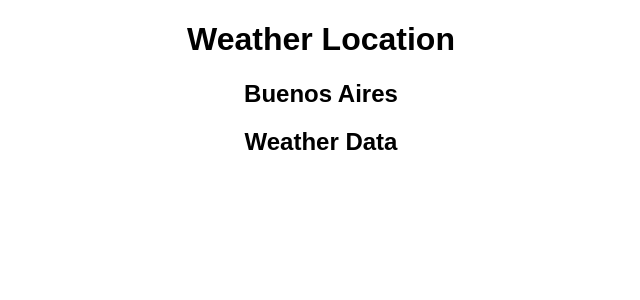
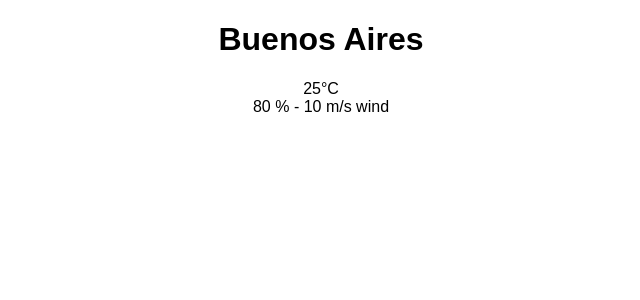
Before and after one commit to Velamy/weather-app, a React (Create React App) app in the folder weather-app/: page / in a window 1280 px wide. Shown: the top 300 px of the page, without its empty margins (319-959 px from the left). Built offline with nearby package versions, Linux system fonts and the light colour scheme.

Commit message:
version 0.0.2.2 uso del templte string y de parametros en los componentes

```diff
--- a/weather-app/src/components/Location.js
+++ b/weather-app/src/components/Location.js
@@ -1,7 +1,13 @@
 import React from 'react';
 
-const Location = () => (
-  <div><h2> Buenos Aires </h2></div>
-);
+const Location = (props) => {
+  console.log(props);
+  const {city} = props;
+  return (
+    <div>
+      <h1> {city} </h1>
+    </div>
+  )
+};
 
 export default Location;
--- a/weather-app/src/components/WeatherData.js
+++ b/weather-app/src/components/WeatherData.js
@@ -1,7 +1,12 @@
 import React from 'react';
+import WeatherTemperature from './WeatherTemperature';
+import WeatherExtraInfo from './WeatherExtraInfo';
 
 const WeatherData = () => (
-  <div><h2> Weather Data </h2></div>
+  <div>
+  <WeatherTemperature/>
+  <WeatherExtraInfo humidity={80} wind={'10 m/s'}/>
+  </div>
 );
 
 export default WeatherData;
--- /dev/null
+++ b/weather-app/src/components/WeatherExtraInfo.js
@@ -0,0 +1,12 @@
+import React from 'react';
+
+const WeatherExtraInfo = ({humidity,wind}) => {
+  return (
+    <div>
+      <span> {`${humidity} % - `} </span>
+      <span> {`${wind} wind`} </span>
+    </div>
+  )
+};
+
+export default WeatherExtraInfo;
--- a/weather-app/src/components/WeatherLocation.js
+++ b/weather-app/src/components/WeatherLocation.js
@@ -2,11 +2,12 @@
 import Location from './Location';
 import WeatherData from './WeatherData';
 const WeatherLocation = () => {
-  return (<div>
-  <div> <h1>Weather Location </h1></div>
-  <Location/>
-  <WeatherData/>
-  </div>)
+  return (
+    <div>
+      <Location city={"Buenos Aires"}/>
+      <WeatherData/>
+    </div>
+  )
 };
 
 export default WeatherLocation;
--- /dev/null
+++ b/weather-app/src/components/WeatherTemperature.js
@@ -0,0 +1,7 @@
+import React from 'react';
+
+const WeatherTemperature = () => (
+  <div><span>25°C</span></div>
+);
+
+export default WeatherTemperature;
```
